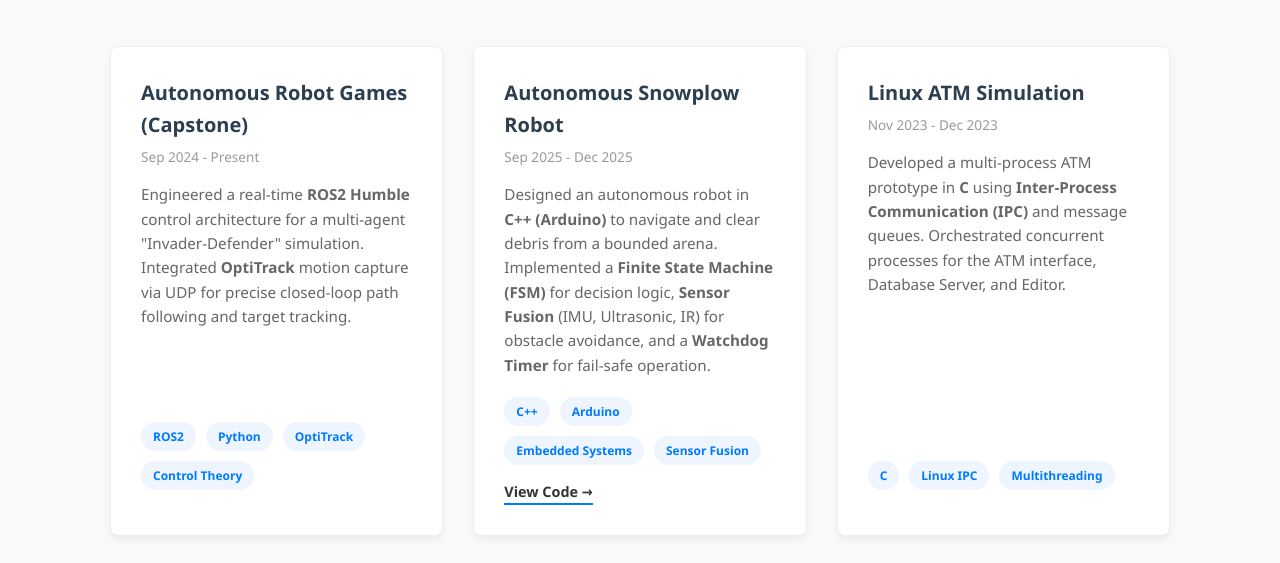
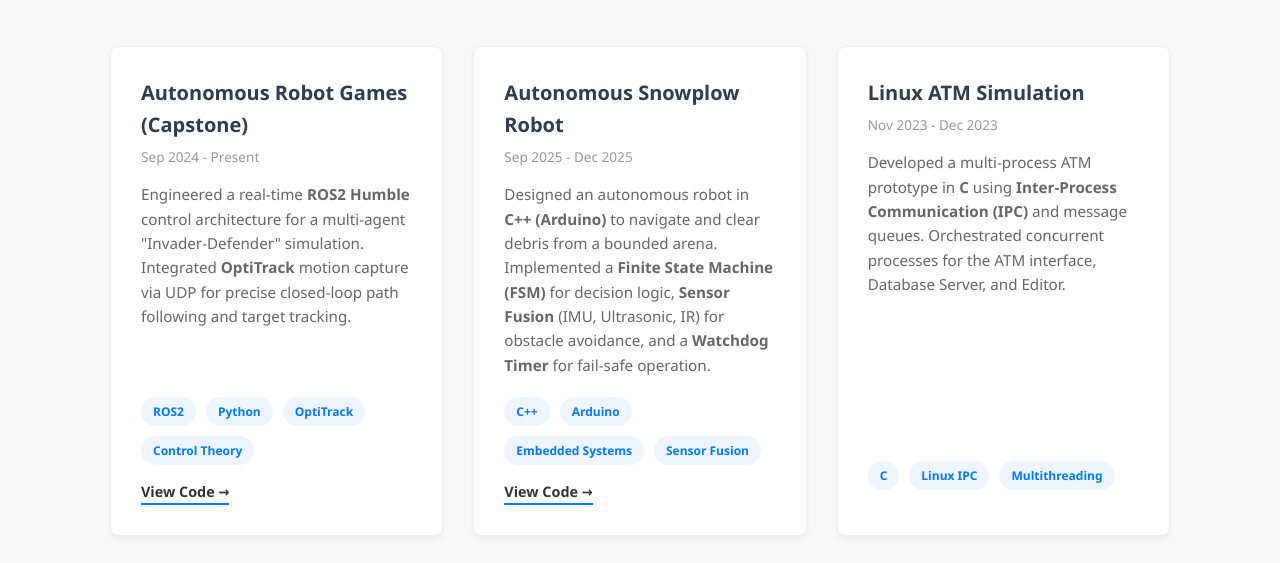
Before and after one commit to meeadvith/meeadvith.github.io, a plain HTML site: page projects.html in a window 1280 px wide. Shown: the part 204-767 px from the top of the page. Drawn offline with Linux system fonts and the light colour scheme.

Commit message:
fix: link view code

```diff
--- a/projects.html
+++ b/projects.html
@@ -49,6 +49,7 @@
                         <span>OptiTrack</span>
                         <span>Control Theory</span>
                     </div>
+					<a href="https://github.com/meeadvith/Capstone" class="project-link" target="_blank" rel="noopener noreferrer">View Code &rarr;</a>
                 </div>
 
                 <div class="project-card">
```
